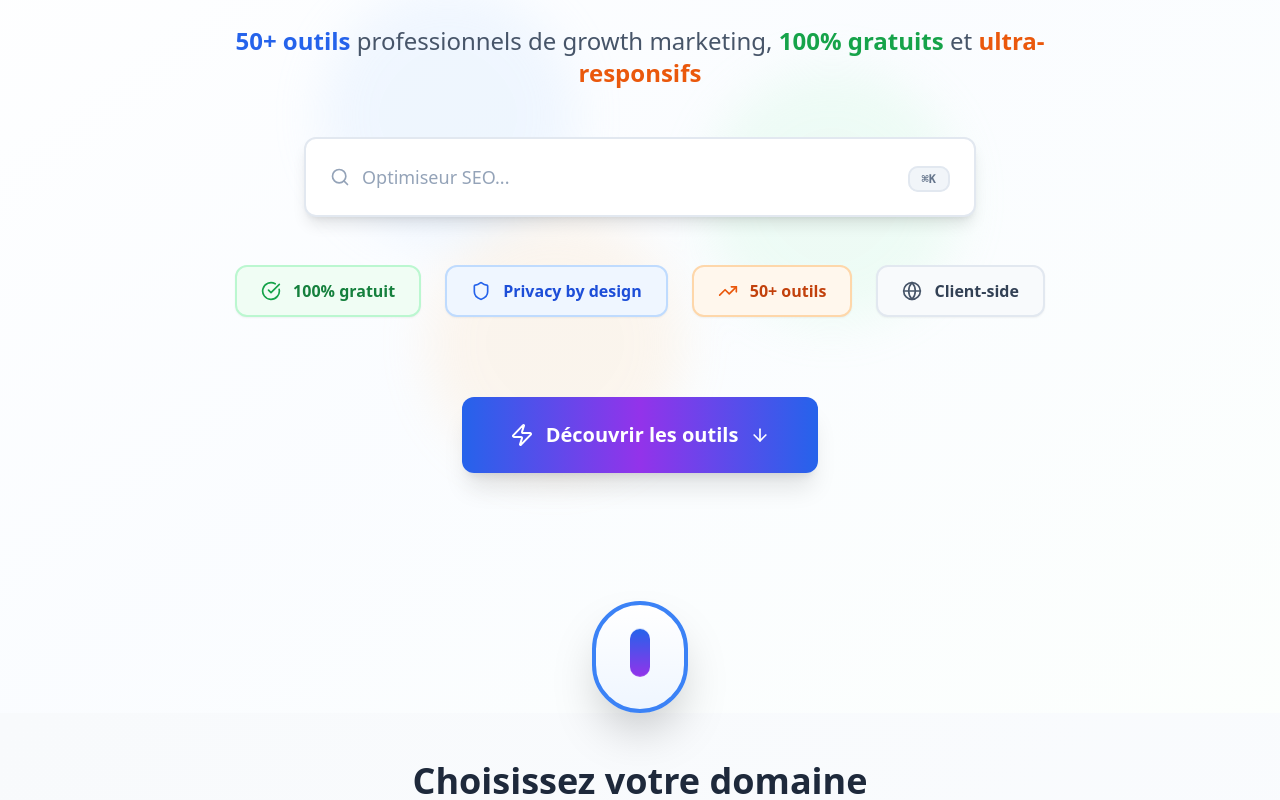
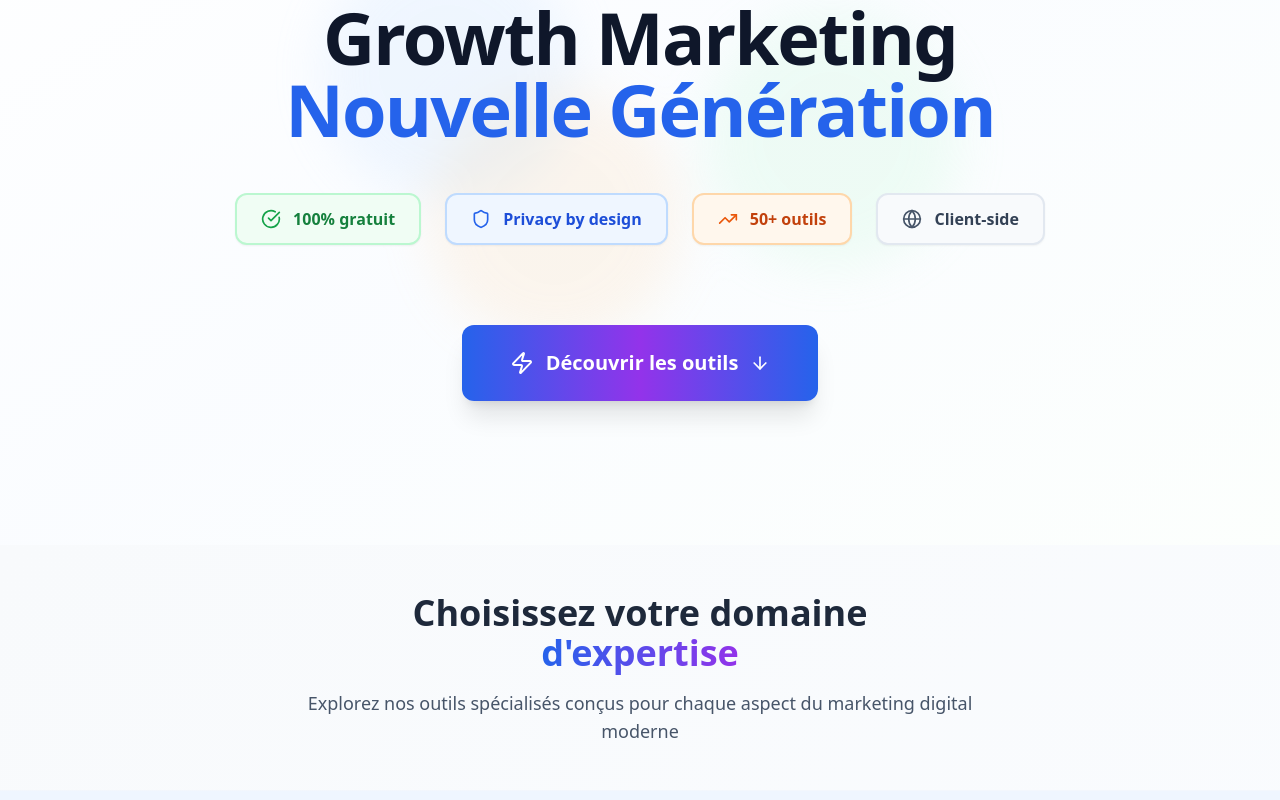
Before and after one commit to Anass-HOUDZI/growthfloow, a React (Vite) app: page / in a window 1280 px wide. Shown: the part 320-1120 px from the top of the page. Built offline with nearby package versions, Linux system fonts and the light colour scheme.

Commit message:
Remove elements from hero section
Remove elements from the hero section, including the search bar and scroll icon.

```diff
--- a/src/components/hero/CleanHeroSection.tsx
+++ b/src/components/hero/CleanHeroSection.tsx
@@ -70,33 +70,8 @@ export const CleanHeroSection: React.FC<CleanHeroSectionProps> = ({ onScrollToTo
             </span>
           </h1>
 
-          <p className={`${isMobile ? 'text-lg' : 'text-xl md:text-2xl'} text-slate-600 max-w-4xl mx-auto leading-relaxed font-medium`}>
-            <span className="text-blue-600 font-bold">50+ outils</span> professionnels de growth marketing,
-            <span className="text-green-600 font-bold"> 100% gratuits</span> et
-            <span className="text-orange-600 font-bold"> ultra-responsifs</span>
-          </p>
         </div>
 
-        {/* Barre de recherche épurée */}
-        <div className="max-w-2xl mx-auto">
-          <CardClean className="p-2 bg-white border-2 border-slate-200 shadow-lg">
-            <div className="relative">
-              <Search className="absolute left-4 top-1/2 transform -translate-y-1/2 text-slate-400 w-5 h-5" />
-              <input
-                type="text"
-                value={searchValue}
-                onChange={(e) => setSearchValue(e.target.value)}
-                placeholder={searchPlaceholders[currentPlaceholder]}
-                className="w-full pl-12 pr-16 py-4 bg-transparent text-slate-800 placeholder-slate-400 border-0 outline-none text-lg font-medium"
-              />
-              <div className="absolute right-4 top-1/2 transform -translate-y-1/2">
-                <kbd className="px-3 py-1 text-xs font-semibold text-slate-500 bg-slate-100 border-2 border-slate-200 rounded-md">
-                  ⌘K
-                </kbd>
-              </div>
-            </div>
-          </CardClean>
-        </div>
 
         {/* Statistiques épurées */}
         <div className={`flex ${isMobile ? 'flex-col space-y-4' : 'items-center justify-center space-x-6'}`}>
@@ -126,7 +101,7 @@ export const CleanHeroSection: React.FC<CleanHeroSectionProps> = ({ onScrollToTo
         </div>
 
         {/* CTA épuré responsive sans animation */}
-        <div className="space-y-16 pt-8">
+        <div className="pt-8">
           <button
             onClick={handleScrollClick}
             className={`
@@ -143,25 +118,6 @@ export const CleanHeroSection: React.FC<CleanHeroSectionProps> = ({ onScrollToTo
             <span>Découvrir les outils</span>
             <ArrowDown className={`${isMobile ? 'w-4 h-4' : 'w-5 h-5'}`} />
           </button>
-
-          {/* Indicateur de scroll plus visible avec plus de marge */}
-          <div className="flex justify-center pt-16">
-            <div className={`
-              ${isMobile ? 'w-20 h-24' : 'w-24 h-28'}
-              rounded-full bg-gradient-to-b from-white to-blue-50
-              border-4 border-blue-500 shadow-2xl
-              flex items-center justify-center cursor-pointer
-              hover:border-blue-600 hover:shadow-3xl hover:scale-105
-              transition-all duration-200
-            `}
-                 onClick={handleScrollClick}>
-              <div className={`
-                ${isMobile ? 'w-4 h-10' : 'w-5 h-12'}
-                bg-gradient-to-b from-blue-600 to-purple-600
-                rounded-full animate-bounce
-              `} />
-            </div>
-          </div>
         </div>
       </div>
     </section>
```
